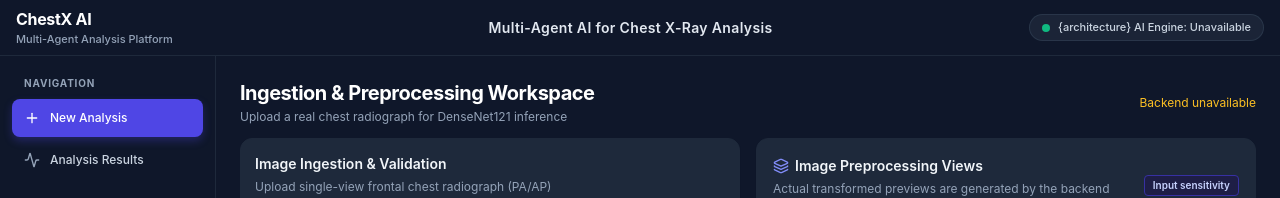
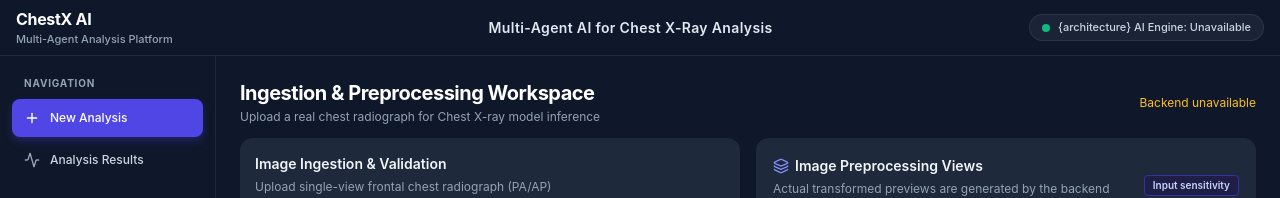
Before and after one commit to Souptik-Hazra/Chest-XRay, a React (Vite) app: page / in a window 1280 px wide. Shown: the top 198 px of the page. Built offline with nearby package versions, Linux system fonts and the light colour scheme; no server answers.

Commit message:
feat: show model metadata in upload workspace

```diff
--- a/src/pages/NewAnalysisPage.jsx
+++ b/src/pages/NewAnalysisPage.jsx
@@ -5,10 +5,11 @@ import ImagePreparationPanel from '../components/upload/ImagePreparationPanel.js
 import { PageLayout, PageHeader, Card } from '../components/shared/index.js';
 import './pages.css';
 
-export default function NewAnalysisPage({ uploadedFile, setUploadedFile, filePreviewUrl, isAnalyzing, runAnalysis, isBackendConnected = false, isModelReady = false, analysisError = '' }) {
+export default function NewAnalysisPage({ uploadedFile, setUploadedFile, filePreviewUrl, isAnalyzing, runAnalysis, isBackendConnected = false, isModelReady = false, modelInfo = null, analysisError = '' }) {
+  const architecture = modelInfo?.architecture || 'Chest X-ray model';
   return (
     <PageLayout>
-      <PageHeader title="Ingestion & Preprocessing Workspace" subtitle="Upload a real chest radiograph for DenseNet121 inference">
+      <PageHeader title="Ingestion & Preprocessing Workspace" subtitle={`Upload a real chest radiograph for ${architecture} inference`}>
         <span className={isBackendConnected ? 'page-status page-status--connected' : 'page-status page-status--disconnected'}>{!isBackendConnected ? 'Backend unavailable' : isModelReady ? 'Model ready' : 'Backend reachable · Model loading'}</span>
       </PageHeader>
       {analysisError && <p role="alert" className="page-alert"><AlertCircle />{analysisError}</p>}
@@ -17,7 +18,7 @@ export default function NewAnalysisPage({ uploadedFile, setUploadedFile, filePre
         <ImagePreparationPanel filePreviewUrl={filePreviewUrl}/>
       </div>
       <Card padding="card-padding-md" className="analysis-action-bar">
-        <p className="page-muted">{isAnalyzing ? 'Analysis is running. Keep this page open until it finishes.' : !isBackendConnected ? 'Backend unavailable. No simulated prediction will be returned.' : isModelReady ? 'FastAPI backend and DenseNet121 model are ready.' : 'FastAPI is reachable, but DenseNet121 is not ready yet.'}</p>
+        <p className="page-muted">{isAnalyzing ? 'Analysis is running. Keep this page open until it finishes.' : !isBackendConnected ? 'Backend unavailable. No simulated prediction will be returned.' : isModelReady ? `FastAPI backend and ${architecture} are ready${modelInfo?.device ? ` on ${modelInfo.device}` : ''}.` : `FastAPI is reachable, but ${architecture} is not ready yet.`}</p>
         <button onClick={() => runAnalysis(uploadedFile)} disabled={!uploadedFile || isAnalyzing || !isModelReady} className="page-action page-action--primary page-action--analyze">
           {isAnalyzing ? <><Loader2 className="spin-icon"/>Running analysis…</> : <><Play/>Analyze Radiograph</>}
         </button>
```
